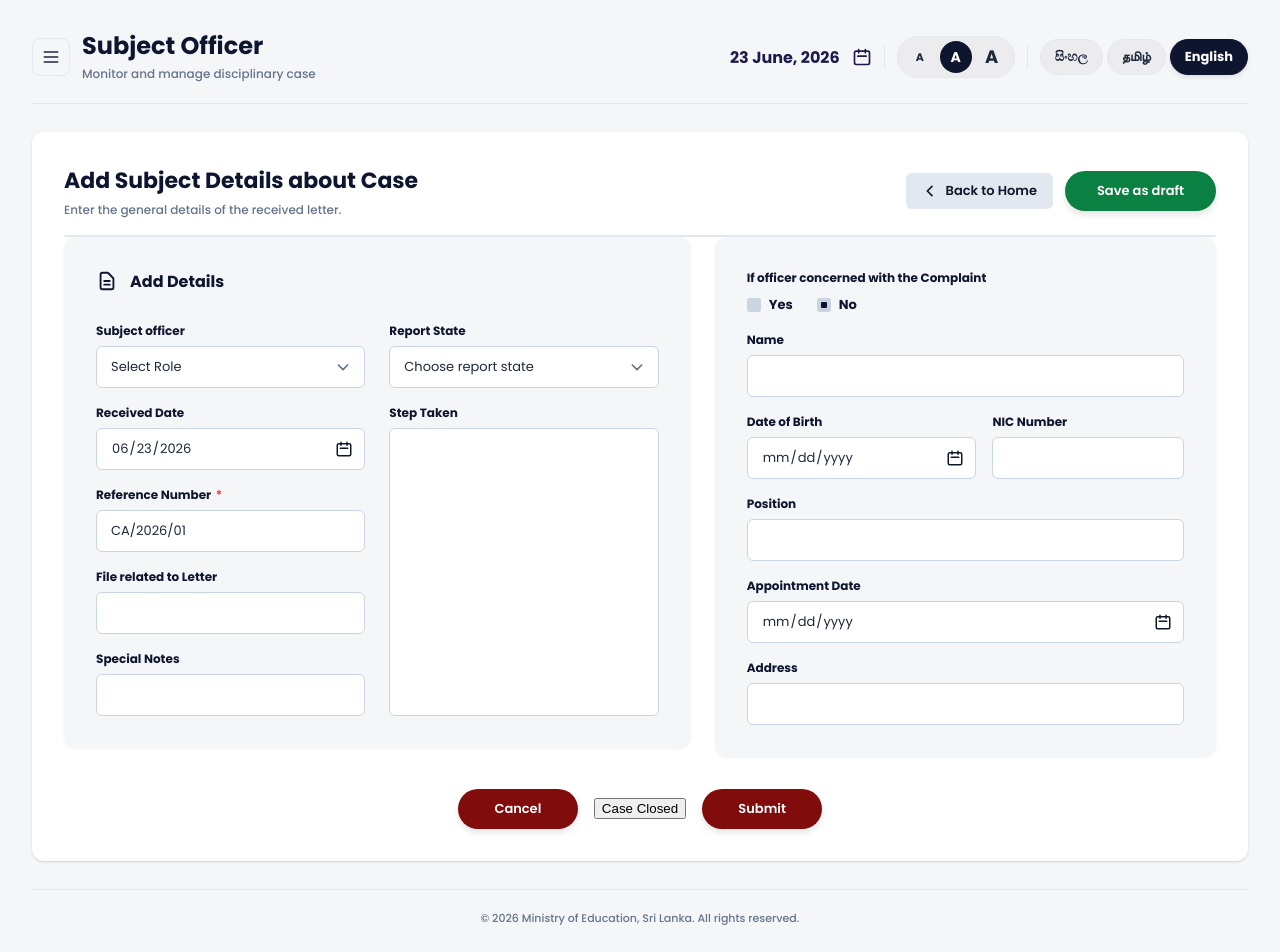
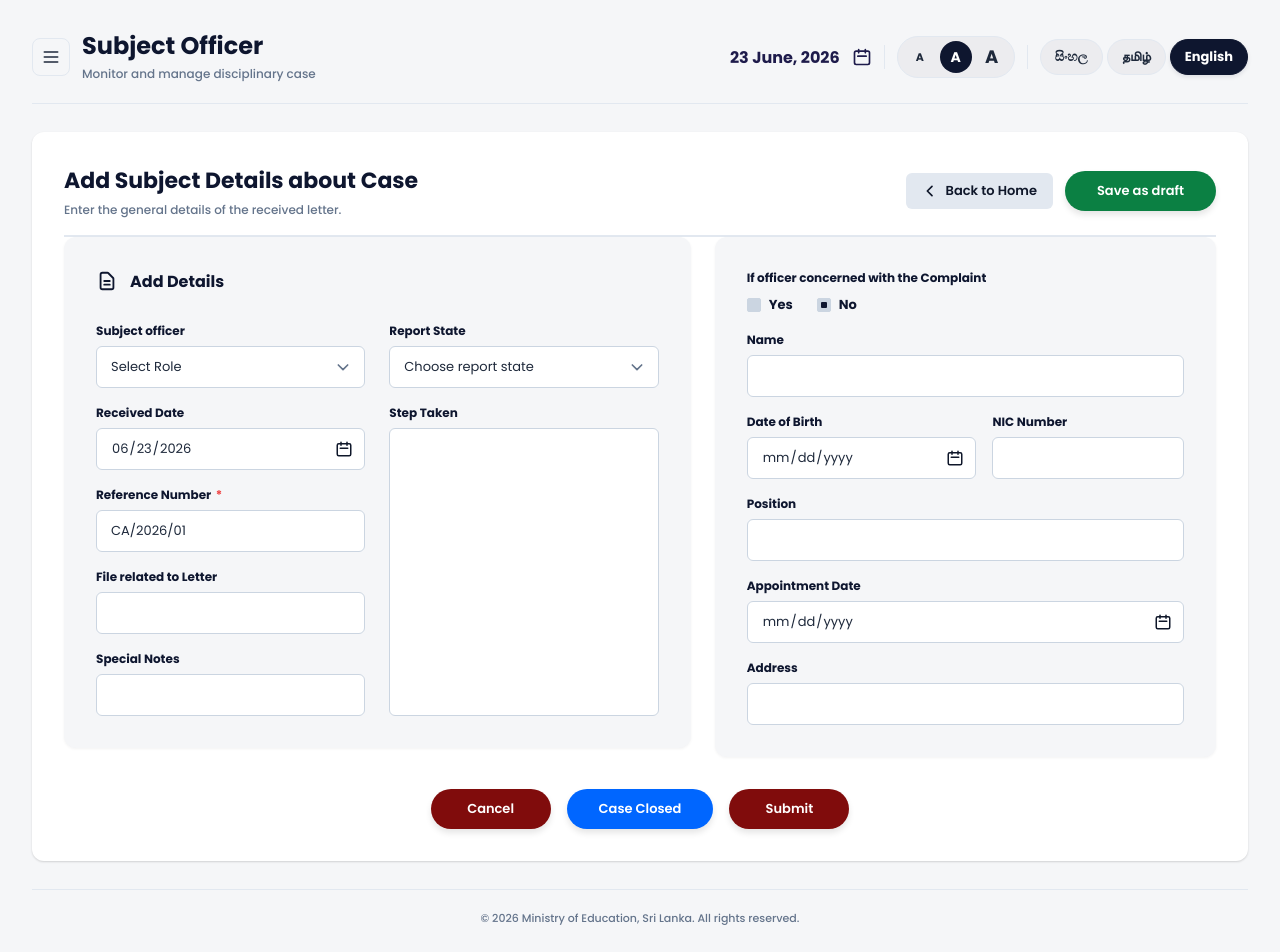
Before and after one commit to Avishka-kavishan/Discipline-Management-Monitoring-System, a Next.js app: page /subject/add-details in a window 1280 px wide. Shown: the top 952 px of the page. Built offline with nearby package versions, Linux system fonts and the light colour scheme; a web font is replaced by a local one.

Commit message:
add CSS styles for the subject case details page layout and components

```diff
--- a/app/subject/add-details/add-details.css
+++ b/app/subject/add-details/add-details.css
@@ -400,8 +400,24 @@
   min-width: 120px;
 }
 
+.btn-action-close-case {
+  background-color: #0066ff; /* Blue background */
+  color: #ffffff;
+  border: none;
+  border-radius: 24px;
+  padding: 10px 32px;
+  font-family: inherit;
+  font-size: calc(13px * var(--font-scale, 1));
+  font-weight: 600;
+  cursor: pointer;
+  box-shadow: 0 4px 6px rgba(0, 0, 0, 0.1);
+  transition: all 0.2s;
+  min-width: 120px;
+}
+
 .btn-action-cancel:hover,
 .btn-action-draft-top:hover,
+.btn-action-close-case:hover,
 .btn-action-submit:hover {
   filter: brightness(0.9);
   transform: translateY(-1px);
@@ -409,6 +425,7 @@
 
 .btn-action-cancel:active,
 .btn-action-draft-top:active,
+.btn-action-close-case:active,
 .btn-action-submit:active {
   transform: translateY(0);
 }
@@ -431,6 +448,7 @@
   }
 
   .add-details-form-actions .btn-action-cancel,
+  .add-details-form-actions .btn-action-close-case,
   .add-details-form-actions .btn-action-submit {
     width: 100%;
     box-sizing: border-box;
```
